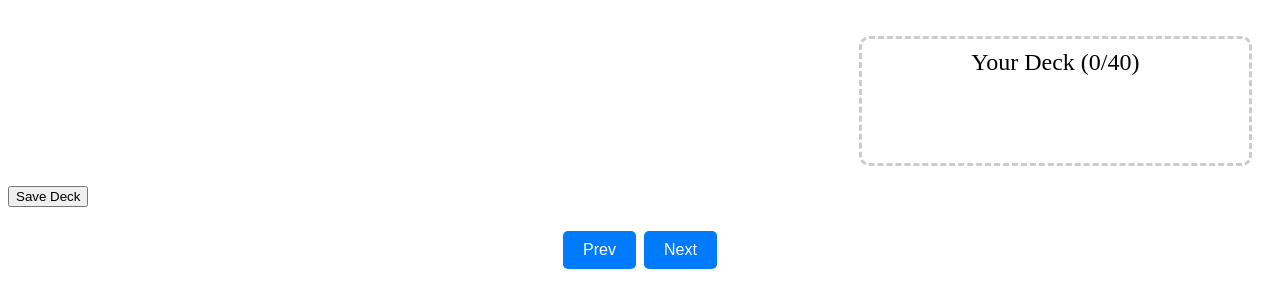
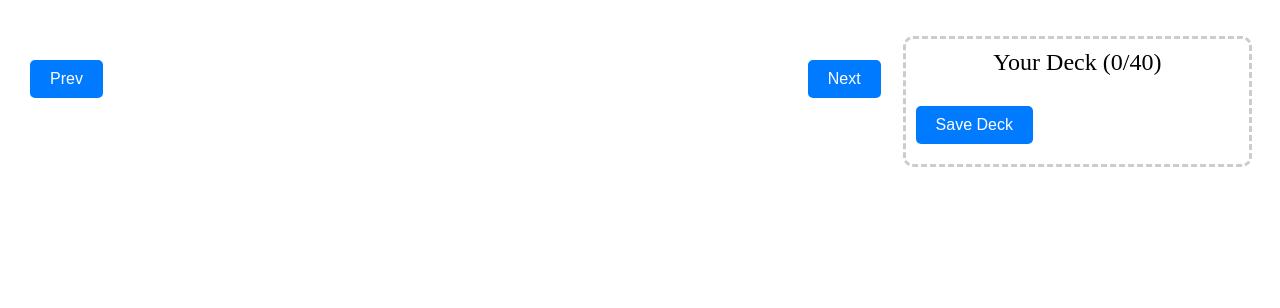
Before and after one commit to AMF-Corp/aflolegend, a Symfony app: template templates/carte/view.html.twig in a window 1280 px wide. Shown: the part 160-468 px from the top of the page. Run offline with Twig, Linux system fonts and the light colour scheme; the template is opened without the code that fills it, so the values that code supplies are empty; some libraries are stand-ins or nearby versions.

Commit message:
Update view.html.twig

```diff
--- a/templates/carte/view.html.twig
+++ b/templates/carte/view.html.twig
@@ -4,60 +4,63 @@
 {% endblock %}
 
 {% block body %}
-
-
 	<style>
 		.container {
 			display: flex;
 			justify-content: space-between;
 			padding: 20px;
 		}
-		.card-container,
-		.deck-container {
+
+		.card-container {
 			display: flex;
 			flex-wrap: wrap;
 			justify-content: space-around;
+			width: 65%; /* Adjust width as needed */
 		}
-		.card,
-		.deck-card {
+
+		.card {
 			cursor: pointer;
 			margin: 10px;
 			padding: 20px;
-			width: 200px;
+			width: calc(25% - 20px); /* 25% of container width minus margins */
 			box-shadow: 0 2px 5px rgba(0, 0, 0, 0.1);
 			border-radius: 10px;
-			background: #FFF;
+			background: #fff;
 			transition: transform 0.2s;
 		}
-		.card:hover,
-		.deck-card:hover {
+
+		.card:hover {
 			transform: translateY(-5px);
 		}
-		.card img,
-		.deck-card img {
+
+		.card img {
 			width: 100%;
 			height: 150px;
 			object-fit: cover;
 			border-radius: 10px;
 		}
+
 		.deck-container {
-			min-width: 30%;
+			width: 30%; /* Ajuste a largura conforme necessário */
 			border: 3px dashed #ccc;
 			padding: 10px;
 			border-radius: 10px;
+			margin-left: 20px; /* Ajuste a margem conforme necessário */
 		}
+
 		.deck-heading {
 			text-align: center;
 			font-size: 1.5em;
 			margin-bottom: 20px;
 		}
+
 		.pagination {
 			text-align: center;
 			margin-top: 20px;
 		}
 
 		.pagination button {
-			background-color: #007BFF; /* Azul Bootstrap */
+			background-color: #007bff; /* Azul */
 			border: none;
 			color: white;
 			padding: 10px 20px;
@@ -74,9 +77,33 @@
 		.pagination button:hover {
 			background-color: #0056b3; /* Azul Escuro */
 		}
+
+		#saveDeckButton {
+			background-color: #007bff; /* Azul */
+			border: none;
+			color: white;
+			padding: 10px 20px;
+			text-align: center;
+			text-decoration: none;
+			display: inline-block;
+			font-size: 16px;
+			margin: 10px auto; /* Centralize o botão horizontalmente */
+			cursor: pointer;
+			border-radius: 5px;
+			transition: background-color 0.3s;
+		}
+
+		#saveDeckButton:hover {
+			background-color: #0056b3; /* Azul Escuro */
+		}
 	</style>
 
+
 	<div class="container">
+		<div class="pagination">
+			<button onclick="window.location.href='{{ path('app_carte_view', {'page': prevPage}) }}'">Prev</button>
+
+		</div>
 		<div class="card-container" style="width: 65%; height:130px;">
 			{% for carte in cartes %}
 				{# {{ dump(carte) }} #}
@@ -97,16 +124,16 @@
 				</div>
 			{% endfor %}
 		</div>
+		<div class="pagination">
+			<button onclick="window.location.href='{{ path('app_carte_view', {'page': nextPage}) }}'">Next</button>
 
+		</div>
 		<div class="deck-container" id="deck">
 			<div class="deck-heading">Your Deck (0/40)</div>
+			<button id="saveDeckButton">Save Deck</button>
 		</div>
 	</div>
-	<button id="saveDeckButton">Save Deck</button>
-	<div class="pagination">
-		<button onclick="window.location.href='{{ path('app_carte_view', {'page': prevPage}) }}'">Prev</button>
-		<button onclick="window.location.href='{{ path('app_carte_view', {'page': nextPage}) }}'">Next</button>
-	</div>
+
 	<script>
 		const deckLimit = 40;
 const deckContainer = document.getElementById('deck');
```
